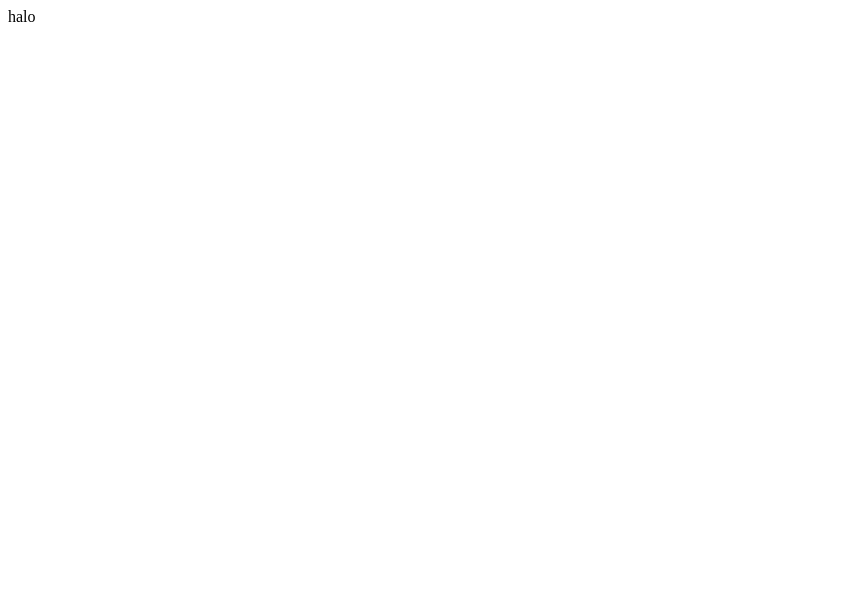
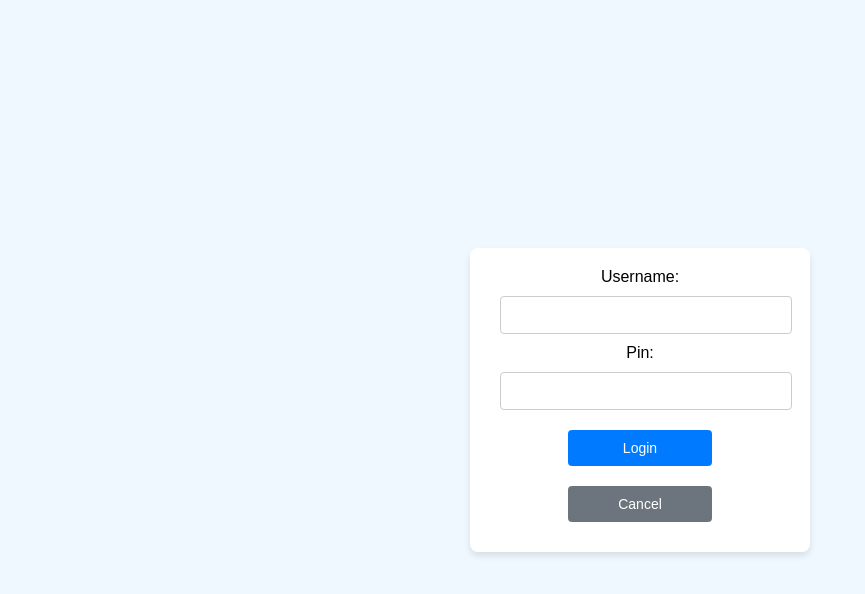
Before and after one commit to ahmadnandamuliana/pbo, a plain HTML site: page 10/index.html in a window 1280 px wide. Shown: the whole page, without its empty margins (0-865 px from the left). Drawn offline with Linux system fonts and the light colour scheme.

Commit message:
Update index.html

```diff
--- a/10/index.html
+++ b/10/index.html
@@ -1,36 +1,72 @@
-<div id='content'> halo </div>
+<!DOCTYPE html>
+<html lang="en">
+<head>
+    <meta charset="UTF-8">
+    <meta name="viewport" content="width=device-width, initial-scale=1.0">
+    <title>Login Form</title>
+    <link rel="stylesheet" href="./pertemuan10.css">
+</head>
+<body>
+    <div id="app"></div>
 
     <script>
-
-
-  pbo={
-  model:{
-  mahasiswa:[
-    {username:'dimas',pin:'dimas123'},
-    {username:'Nanda',pin:'Nanda123'},
-    {username:'semua',pin:'semua123'},
+        const pbo = {
+            // Model untuk database
+            model: {
+                mahasiswa: [
+                    { username: 'nanda', pin: 'nanda123' },
+                    { username: 'dimas', pin: 'dimas123' },
+                    { username: 'ipwija', pin: 'ipwija123' },
                 ],
             },
-    view:{
-    signform:function(arr){
+            // View untuk tampilan
+            view: {
+                signform: function () {
                     return `
-  username <input type='txt' value='' id='username'><br/>
-  pin <input type='password' value='' pin='pin'><br/>
-  <button id='login' > Login </button><br/>
-  <button id='cancel' >cancel </button><br/>
+                        <div class="input-form">
+                            Username: <input type='text' id='username'><br/>
+                            Pin: <input type='password' id='pin'><br/>
+                            <button id='login'>Login</button>
+                            <button id='cancel'>Cancel</button>
+                        </div>
                     `;
                 },
             },
-  controller:{
-    signin:function(){ document.getElementById('id').onclick=function(){alert('login')}},
-    signout:function(){
-      document.getElementById('username').value='';
-      document.getElementById('pin').value='';
+
+            // Controller untuk perlakuan terhadap view dan database
+            controller: {
+                init: function () {
+                    const app = document.getElementById('app');
+                    app.innerHTML = pbo.view.signform();
+
+                    document.getElementById('login').addEventListener('click', this.signin);
+                    document.getElementById('cancel').addEventListener('click', this.signout);
                 },
 
+                signin: function () {
+                    const username = document.getElementById('username').value;
+                    const pin = document.getElementById('pin').value;
+
+                    const userFound = pbo.model.mahasiswa.find(
+                        (user) => user.username === username && user.pin === pin
+                    );
+
+                    if (userFound) {
+                        alert('Login berhasil!');
+                    } else {
+                        alert('Username atau Pin salah!');
+                    }
                 },
 
-  }
+                signout: function () {
+                    document.getElementById('username').value = '';
+                    document.getElementById('pin').value = '';
+                },
+            },
+        };
 
-
+        // Inisialisasi programnya
+        pbo.controller.init();
     </script>
+</body>
+</html>
```
Lines whose indentation alone changed are shown as unchanged.
